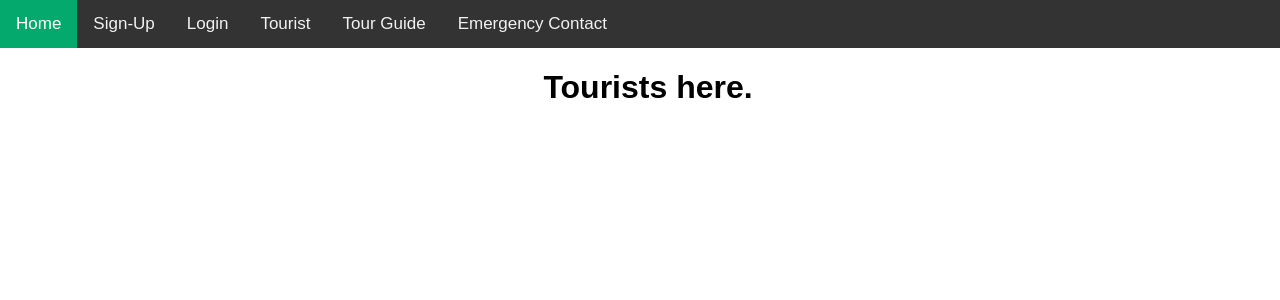
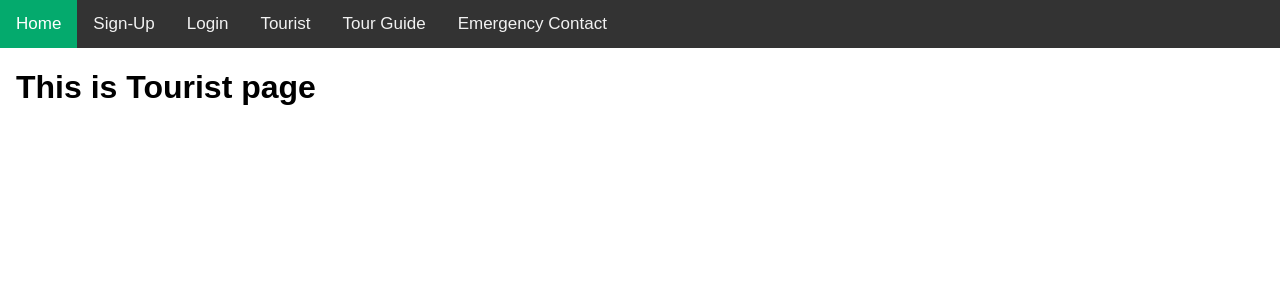
Before and after one commit to DM-Hasibul-Islam/Guide-Bard, a Django app: page /tourist/ in a window 1280 px wide. Shown: the top 300 px of the page. Run offline with Django 4.2, Linux system fonts and the light colour scheme.

Commit message:
minor update in html file

```diff
--- a/demo/templates/login.html
+++ b/demo/templates/login.html
@@ -1,7 +1,7 @@
 {% extends 'base.html' %}
 
 {% block title %}
-    Login
+   Login
 {% endblock title %}
 
 <!-- for login -->
--- a/demo/templates/tourist.html
+++ b/demo/templates/tourist.html
@@ -5,5 +5,6 @@
 {% endblock title %}
 
 {% block content %}
-   <h1 align="center">Tourists here.</h1>
+  <h1>{{ name }}</h1>
+  <!-- <h1 align="center">Tourists here.</h1> -->
 {% endblock content %}
```
Also changed, not shown: db.sqlite3.
